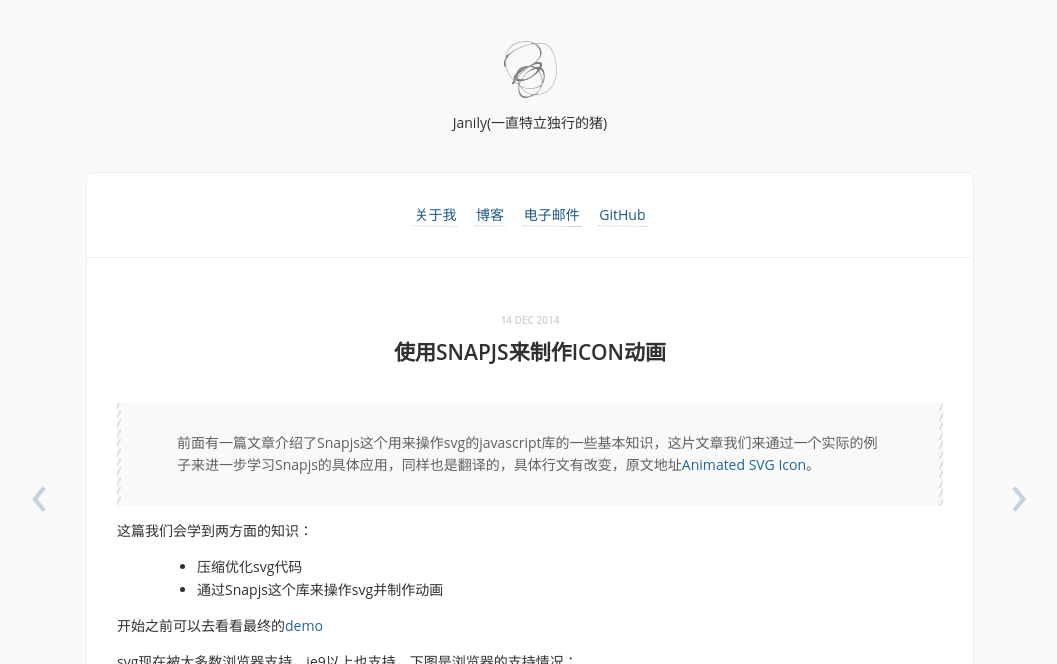
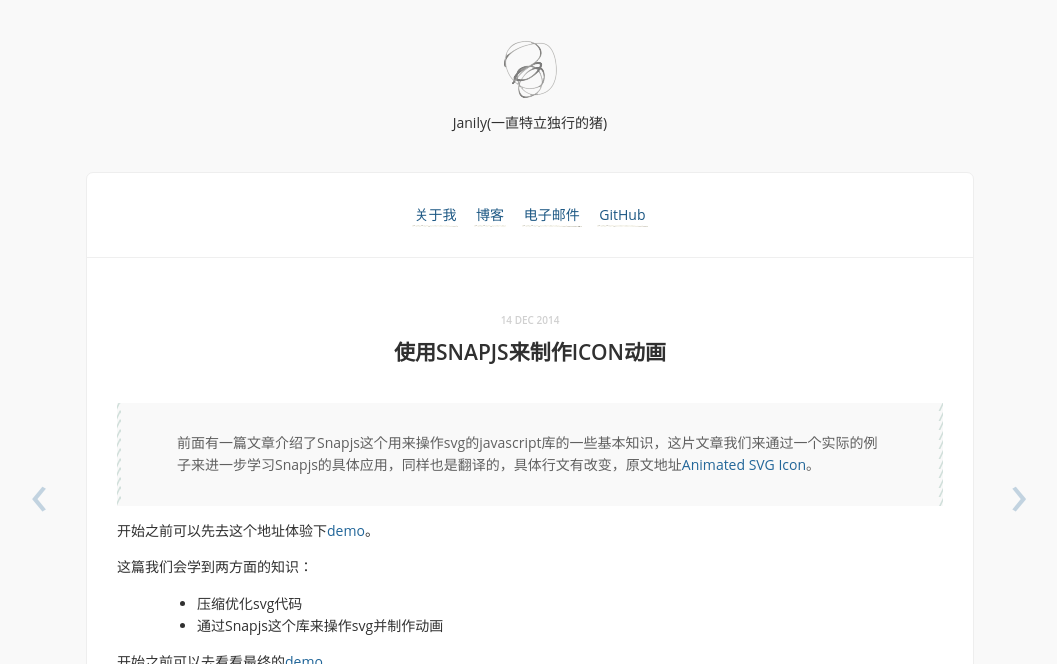
Before and after one commit to janily/janily.github.io, a Jekyll site: the page built from _posts/2014-12-14-animate-icon-with-snapjs.md, in a window 1280 px wide and 900 px high, cut to the strip 0-664 px from the top of the window. Shown: the whole strip, without its empty margins (110-1167 px from the left). Built offline with Jekyll 4.4.1, drawn with Linux system fonts in a browser that asks for light colours; nearby versions of some CDN libraries; some web fonts are replaced; comment, search, counter and statistics services are not loaded; a style sheet for code colours, icons or effects is not loaded; part of the change alters nothing that is shown.

Commit message:
update post

```diff
--- a/_posts/2014-12-14-animate-icon-with-snapjs.md
+++ b/_posts/2014-12-14-animate-icon-with-snapjs.md
@@ -11,6 +11,8 @@ tags:
 ---
 
 > 前面有一篇文章介绍了Snapjs这个用来操作svg的javascript库的一些基本知识，这片文章我们来通过一个实际的例子来进一步学习Snapjs的具体应用，同样也是翻译的，具体行文有改变，原文地址[Animated SVG Icon](http://codyhouse.co/gem/animate-svg-icons-with-css-and-snap/)。
+
+开始之前可以先去这个地址体验下[demo](https://codyhouse.co/demo/animated-svg-icon/index.html)。
 
 这篇我们会学到两方面的知识：
 
@@ -42,11 +44,11 @@ svg现在被大多数浏览器支持，ie9以上也支持，下图是浏览器
 
 比如，我们要这的这个动画：第一个icon的动画有两个步骤，我就创建了两个图层，一个是正在加载的动画一个是最终加载完毕的动画。在ai中，图层的名字在输出的时候会作为id名分配给对应的路径。
 
-![image](http://codyhouse.co/wp-content/uploads/2014/10/svg-1.jpg)
+![](https://ws2.sinaimg.cn/large/006tKfTcgy1frwtfn72n2j318g0oi0vh.jpg)
 
 在输出的时候，默认的设置就可以了。不过，为了能使用样式来定义svg，我会选择入下图所示的选项：
 
-![image](http://codyhouse.co/wp-content/uploads/2014/10/svg-2.jpg)
+![](https://ws2.sinaimg.cn/large/006tKfTcgy1frwtfqx8jjj318g0t4aeo.jpg)
 
 在输出的时候，有以下要注意的几点：
 
```
